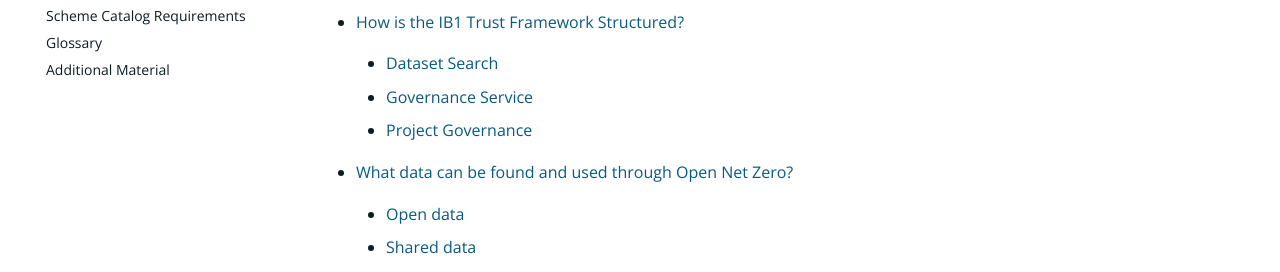
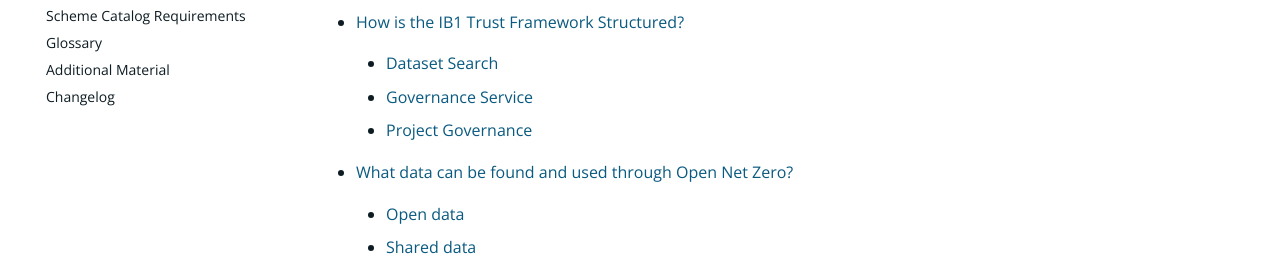
Before and after one commit to icebreakerone/ib1-technical-docs, an MkDocs documentation site: the page built from docs/index.md, in a window 1280 px wide. Shown: the part 437-709 px from the top of the page. Built offline with MkDocs 1.6.1 and Material for MkDocs 9.7.7, drawn with Linux system fonts in a browser that asks for light colours; plug-ins that fetch from the network failed and are left out; comment, search, counter and statistics services are not loaded; the version menu is left out.

Commit message:
Update mkdocs.yml for changelog

```diff
--- a/mkdocs.yml
+++ b/mkdocs.yml
@@ -14,6 +14,7 @@
   - 'Scheme Catalog Requirements': 'scheme_catalog_requirements.md'
   - 'Glossary': 'glossary.md'
   - 'Additional Material': 'additional_material.md'
+  - 'Changelog': 'changelog.md'
 theme:
   name: material
   logo: assets/logo.png
```
